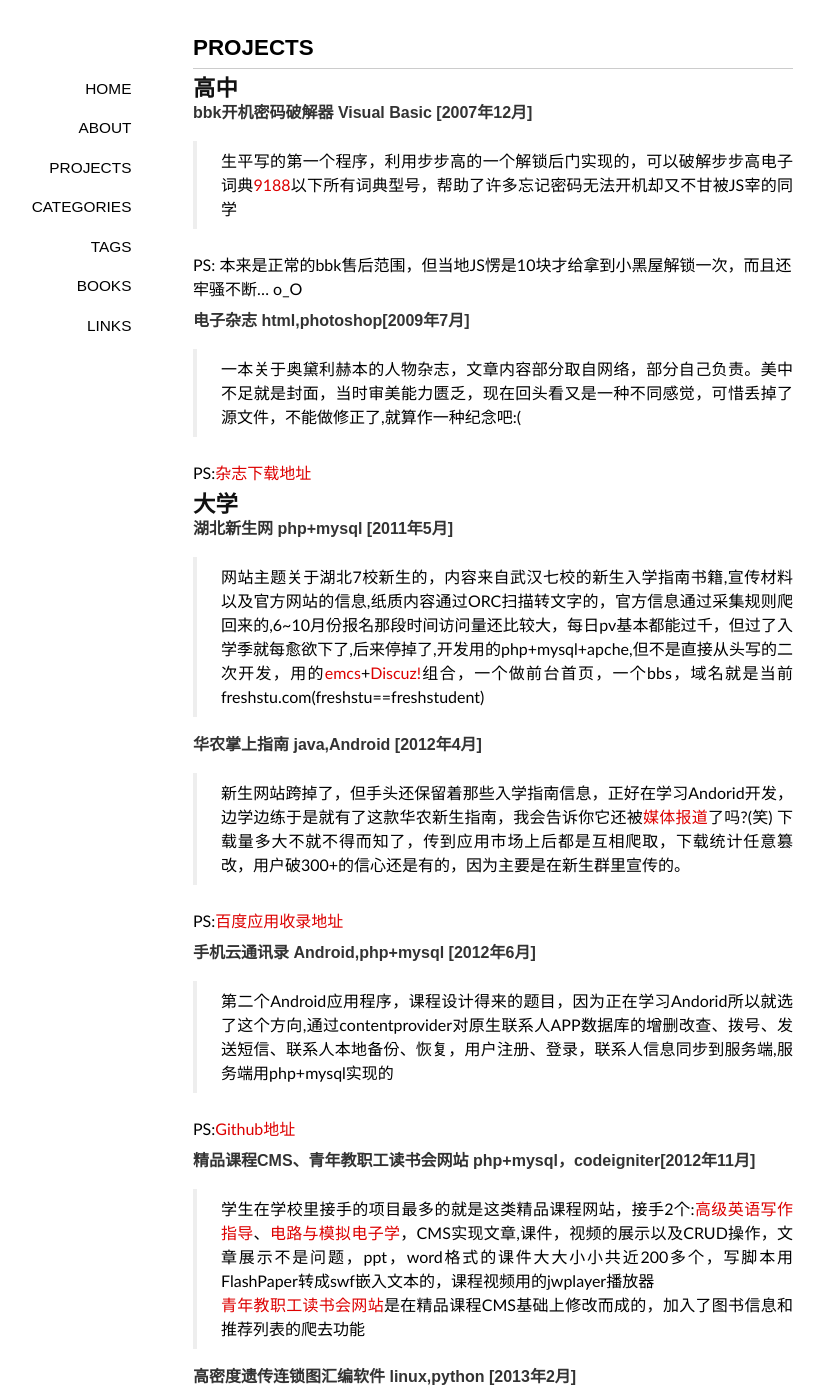
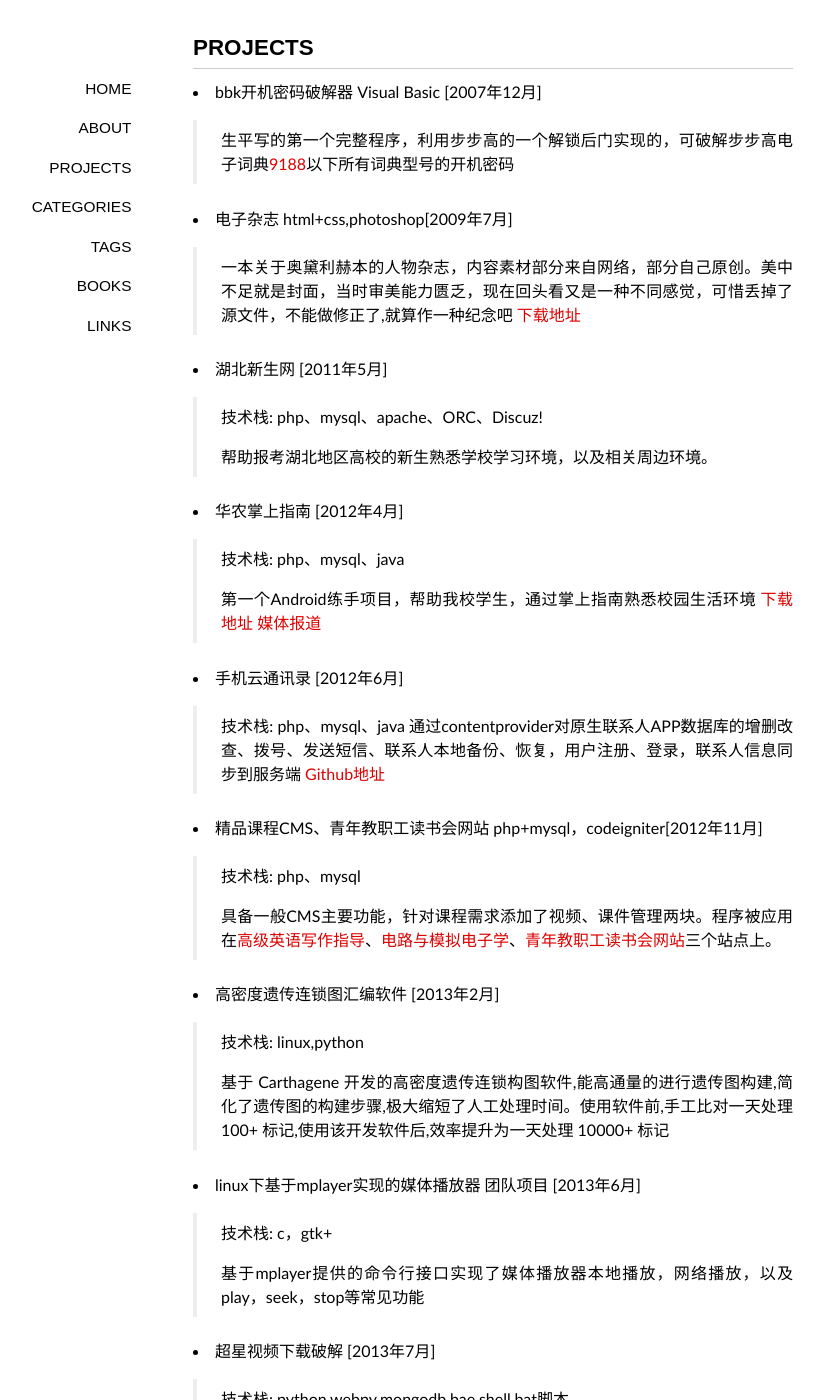
Before and after one commit to lazybios/lazybios.github.com, a Jekyll site: the page built from projects/index.md, in a window 1280 px wide and 1400 px high. Shown: the whole window, without its empty margins (147-971 px from the left). Built offline with Jekyll 4.4.1, drawn with Linux system fonts in a browser that asks for light colours; Markdown is read by kramdown in place of the engine named in the settings; comment, search, counter and statistics services are not loaded; a style sheet for code colours, icons or effects is not loaded; some of the changed text lies outside the part shown.

Commit message:
update project index

```diff
--- a/projects/index.md
+++ b/projects/index.md
@@ -4,52 +4,70 @@ layout: page
 comments: yes
 ---
 
-## 高中
++ bbk开机密码破解器  Visual Basic [2007年12月]
+> 生平写的第一个完整程序，利用步步高的一个解锁后门实现的，可破解步步高电子词典[9188](http://product.yesky.com/product/555/555009/)以下所有词典型号的开机密码
 
-####bbk开机密码破解器  Visual Basic [2007年12月]
-> 生平写的第一个程序，利用步步高的一个解锁后门实现的，可以破解步步高电子词典[9188](http://product.yesky.com/product/555/555009/)以下所有词典型号，帮助了许多忘记密码无法开机却又不甘被JS宰的同学
++ 电子杂志 html+css,photoshop[2009年7月]
+> 一本关于奥黛利赫本的人物杂志，内容素材部分来自网络，部分自己原创。美中不足就是封面，当时审美能力匮乏，现在回头看又是一种不同感觉，可惜丢掉了源文件，不能做修正了,就算作一种纪念吧 [下载地址](http://pan.baidu.com/s/1Ab5uQ)
 
-PS: 本来是正常的bbk售后范围，但当地JS愣是10块才给拿到小黑屋解锁一次，而且还牢骚不断... o_O
-
-####电子杂志 html,photoshop[2009年7月]
-> 一本关于奥黛利赫本的人物杂志，文章内容部分取自网络，部分自己负责。美中不足就是封面，当时审美能力匮乏，现在回头看又是一种不同感觉，可惜丢掉了源文件，不能做修正了,就算作一种纪念吧:(
-
-PS:[杂志下载地址](http://pan.baidu.com/s/1Ab5uQ)
-
-## 大学
-
-####湖北新生网 php+mysql [2011年5月]
-> 网站主题关于湖北7校新生的，内容来自武汉七校的新生入学指南书籍,宣传材料以及官方网站的信息,纸质内容通过ORC扫描转文字的，官方信息通过采集规则爬回来的,6~10月份报名那段时间访问量还比较大，每日pv基本都能过千，但过了入学季就每愈欲下了,后来停掉了,开发用的php+mysql+apche,但不是直接从头写的二次开发，用的[emcs](http://www.phome.net/)+[Discuz!](http://www.discuz.net/)组合，一个做前台首页，一个bbs，域名就是当前freshstu.com(freshstu==freshstudent)
++ 湖北新生网 [2011年5月]
+> 技术栈: php、mysql、apache、ORC、Discuz!
+>
+> 帮助报考湖北地区高校的新生熟悉学校学习环境，以及相关周边环境。
 
 
-####华农掌上指南 java,Android [2012年4月]
-> 新生网站跨掉了，但手头还保留着那些入学指南信息，正好在学习Andorid开发，边学边练于是就有了这款华农新生指南，我会告诉你它还被[媒体报道](http://tech.163.com/12/0727/06/87DC3OOF00094MOK.html)了吗?(笑) 下载量多大不就不得而知了，传到应用市场上后都是互相爬取，下载统计任意篡改，用户破300+的信心还是有的，因为主要是在新生群里宣传的。
-
-PS:[百度应用收录地址](http://as.baidu.com/a/item?docid=1113111&f=web_am_header&pre=web_am_rel)
++ 华农掌上指南 [2012年4月]
+> 技术栈: php、mysql、java
+>
+> 第一个Android练手项目，帮助我校学生，通过掌上指南熟悉校园生活环境 [下载地址](http://as.baidu.com/a/item?docid=1113111&f=web_am_header&pre=web_am_rel) [媒体报道](http://tech.163.com/12/0727/06/87DC3OOF00094MOK.html)
 
 
-####手机云通讯录 Android,php+mysql [2012年6月]
-> 第二个Android应用程序，课程设计得来的题目，因为正在学习Andorid所以就选了这个方向,通过contentprovider对原生联系人APP数据库的增删改查、拨号、发送短信、联系人本地备份、恢复，用户注册、登录，联系人信息同步到服务端,服务端用php+mysql实现的
++ 手机云通讯录 [2012年6月]
+> 技术栈: php、mysql、java
+> 通过contentprovider对原生联系人APP数据库的增删改查、拨号、发送短信、联系人本地备份、恢复，用户注册、登录，联系人信息同步到服务端 [Github地址](https://github.com/lazybios/contacts-book)
 
-PS:[Github地址](https://github.com/lazybios/contacts-book)
++ 精品课程CMS、青年教职工读书会网站 php+mysql，codeigniter[2012年11月]
+> 技术栈: php、mysql
+>
+> 具备一般CMS主要功能，针对课程需求添加了视频、课件管理两块。程序被应用在[高级英语写作指导]()、[电路与模拟电子学]()、[青年教职工读书会网站]()三个站点上。
 
 
-####精品课程CMS、青年教职工读书会网站 php+mysql，codeigniter[2012年11月]
-> 学生在学校里接手的项目最多的就是这类精品课程网站，接手2个:[高级英语写作指导]()、[电路与模拟电子学]()，CMS实现文章,课件，视频的展示以及CRUD操作，文章展示不是问题，ppt，word格式的课件大大小小共近200多个，写脚本用FlashPaper转成swf嵌入文本的，课程视频用的jwplayer播放器
-[青年教职工读书会网站](http://218.199.76.4:8081/library/)是在精品课程CMS基础上修改而成的，加入了图书信息和推荐列表的爬去功能
-
-
-####高密度遗传连锁图汇编软件 linux,python [2013年2月]
++ 高密度遗传连锁图汇编软件 [2013年2月]
+> 技术栈: linux,python
+>
 > 基于 Carthagene 开发的高密度遗传连锁构图软件,能高通量的进行遗传图构建,简化了遗传图的构建步骤,极大缩短了人工处理时间。使用软件前,手工比对一天处理 100+ 标记,使用该开发软件后,效率提升为一天处理 10000+ 标记
 
 
-####linux下基于mplayer实现的媒体播放器 c，gtk+ 团队 [2013年6月]
++ linux下基于mplayer实现的媒体播放器 团队项目 [2013年6月]
+> 技术栈: c，gtk+
+>
 > 基于mplayer提供的命令行接口实现了媒体播放器本地播放，网络播放，以及play，seek，stop等常见功能
 
 
-####超星视频下载破解 python,webpy,mongodb,bae [2013年7月]
-> 实现了在线破解下载[超星学术视频](http://chaoxingbot.duapp.com/)网站的所有门类的视频,支持批量下载，批量修正文件名。
++ 超星视频下载破解 [2013年7月]
+> 技术栈: python,webpy,mongodb,bae,shell,bat脚本
+>
+> 实现了在线破解下载[超星学术视频](http://chaoxingbot.duapp.com/)网站的所有门类的视频,支持批量下载，批量修正文件名。站点部署在[BAE](http://bce.baidu.com/index.html),学习研究型项目，现已下线！
 
-PS:[访问地址](http://chaoxingbot.duapp.com/)[下线]
++ OMG面试君 Web+微信  团队项目 [2014年10月]
+> 技术栈: python、tornado、mysql、微博开放平台、七牛云存储
+>
+> 一个类似牛客网的求职信息、经验、题目聚合网站，比牛客要早上线，开发在线做题，以及微信做题功能。
 
-## 工作
++ 12306账号泄露情况查询 [2014年12月]
+> 技术栈: Rails,elasticsearch、foundation前端框架、Kaminari
+>
+> 基于12306密码泄露数据(13w条)做的泄露状态查询网站
+
++ Shadowsocks分布式多用户管理平台 [2015年2月]
+> 技术栈: Rails、Python
+>
+> 在Shadowsocks原程序基础上添加多用户和多用户管理接口，以及使用量计费功能，基于前面添加的接口用Rails开发了一个用户管理界面，功能有注册、登录、购买、用量查询等。
+
++ 考研路上干货周刊邮箱订阅 [2015年4月] [访问地址](http://kaoyanlushang.com/)
+> 技术栈: Rails、mysql、nginx、unicorn、sendcloud、mailgun、多说、微博开放平台、dnspod
+>
+> 一个服务模式类似[码农周刊](http://manong.io/),汇总了考研类干货信息，每周4通过邮箱投递订阅，网站采用Rails开发，用到了bootstrap、resque、html-pipeline、gemoji几个gem，其中对[gemoji](https://github.com/lazybios/gemoji)进行了扩展并开源。网站部署采用的nginx+unicorn,同时加入了newrelic性能监控。用到的第三方服务 微博开放平台、多说评论、sendcloud邮箱（国内）、mailgun邮箱服务（国外）以及dnspod。
+
++ 日拱一卒 微信公众账号 [2015年7月]
+> "可以十日不将军，不可一日不拱卒"，用来记录日常中遇到的一些琐碎知识点，碎片积累后作为博客文章素材。
```
